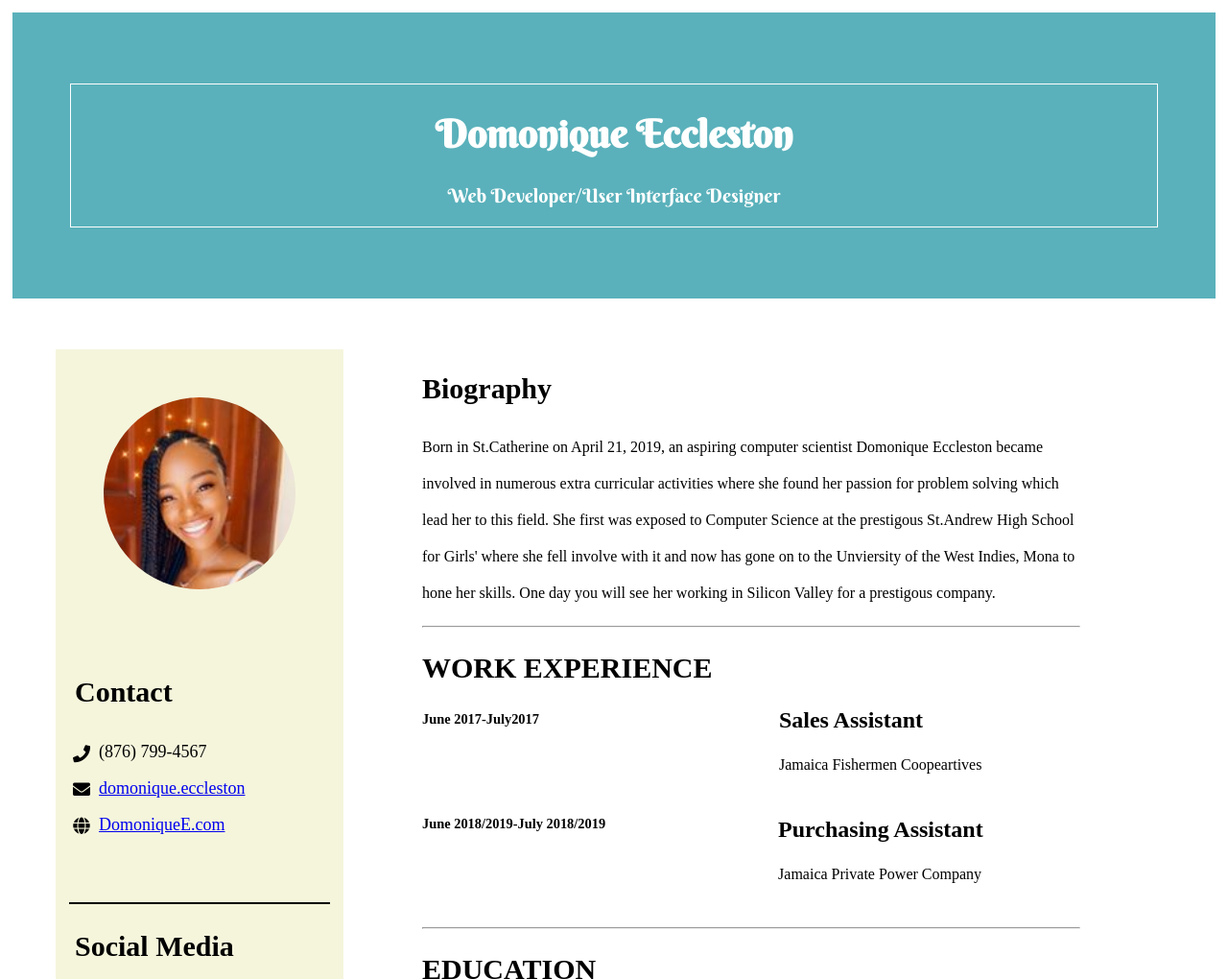
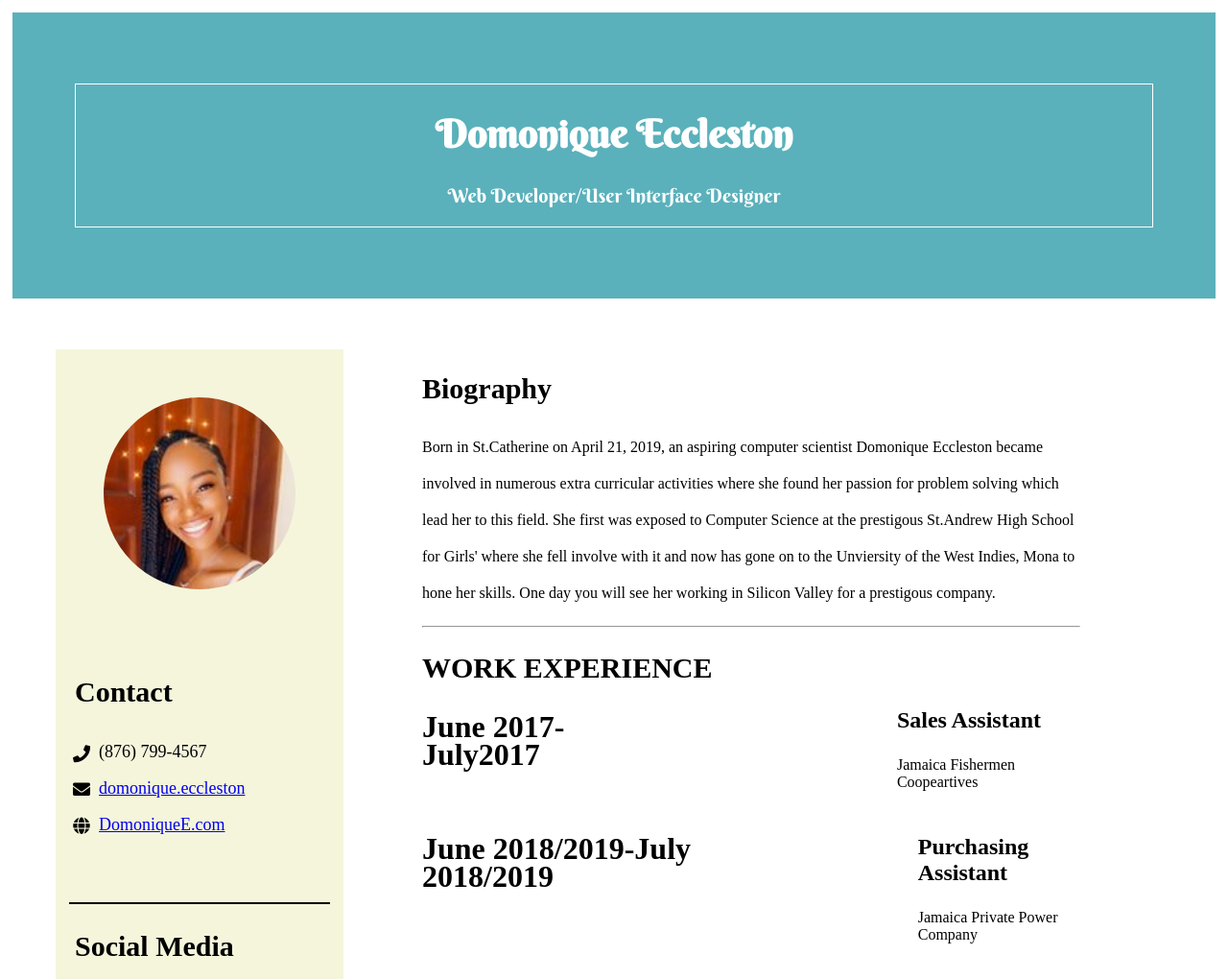
Before and after one commit to domonikk/domonikk.github.io, a plain HTML site: page index.html in a window 1280 px wide. Shown: the top 1020 px of the page at 96% size. Drawn offline with Linux system fonts and the light colour scheme; a web font is replaced by a local one.

Commit message:
Edited index.html

```diff
--- a/styles.css
+++ b/styles.css
@@ -16,8 +16,8 @@ header{
     font-family: 'Berkshire Swash', cursive;
     padding-top: 1.5em;
     padding-bottom: 1.5em;
-    padding-right: 10px;
-    padding-left:10px;
+    padding-right: 15px;
+    padding-left:15px;
 }
 
 .header{
@@ -127,7 +127,7 @@ img{
 }
 
 .description .duration{
-    font-size:0.9em;
+    font-size:2em;
     line-height:0.9em;
     font-weight: bold;
     font-family:'Scheherazade', serif;
```
